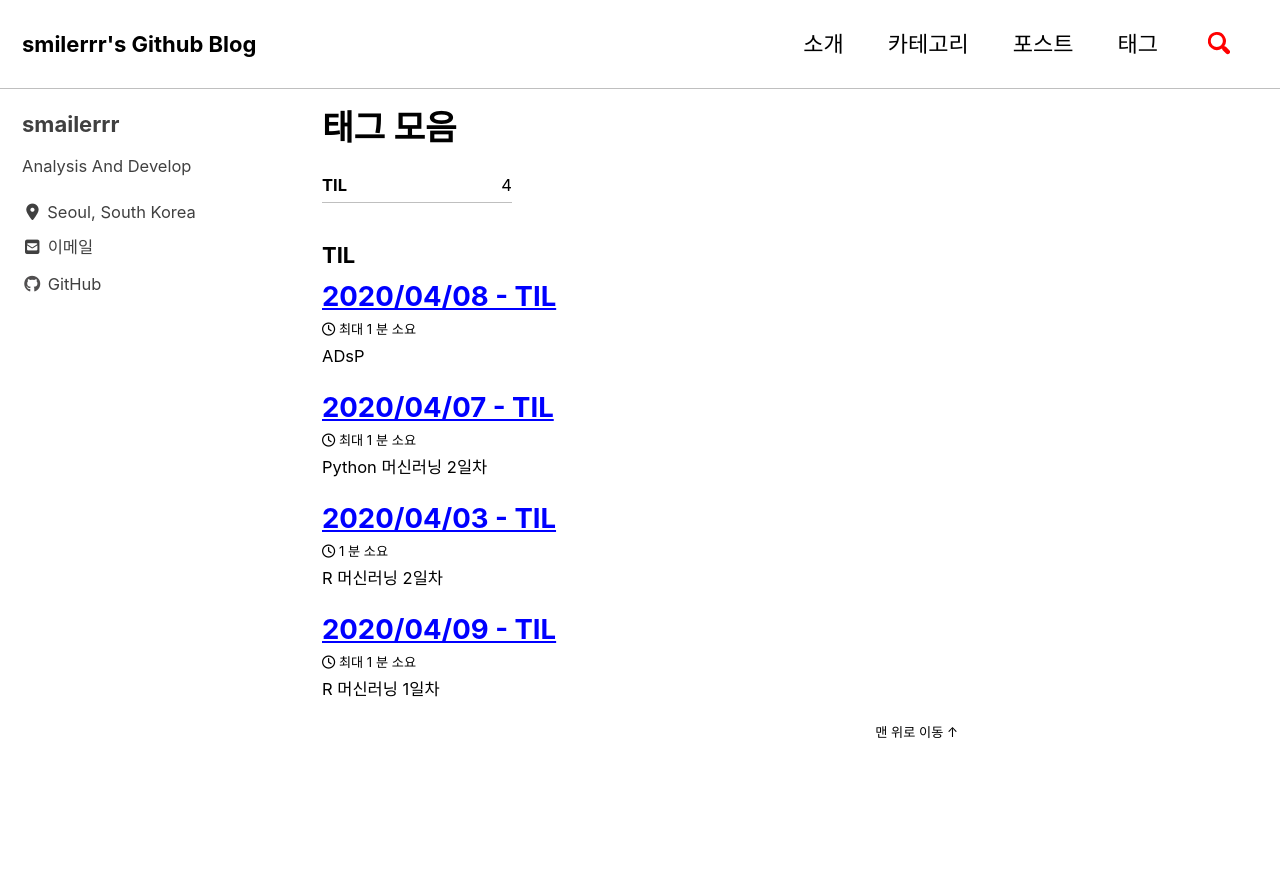
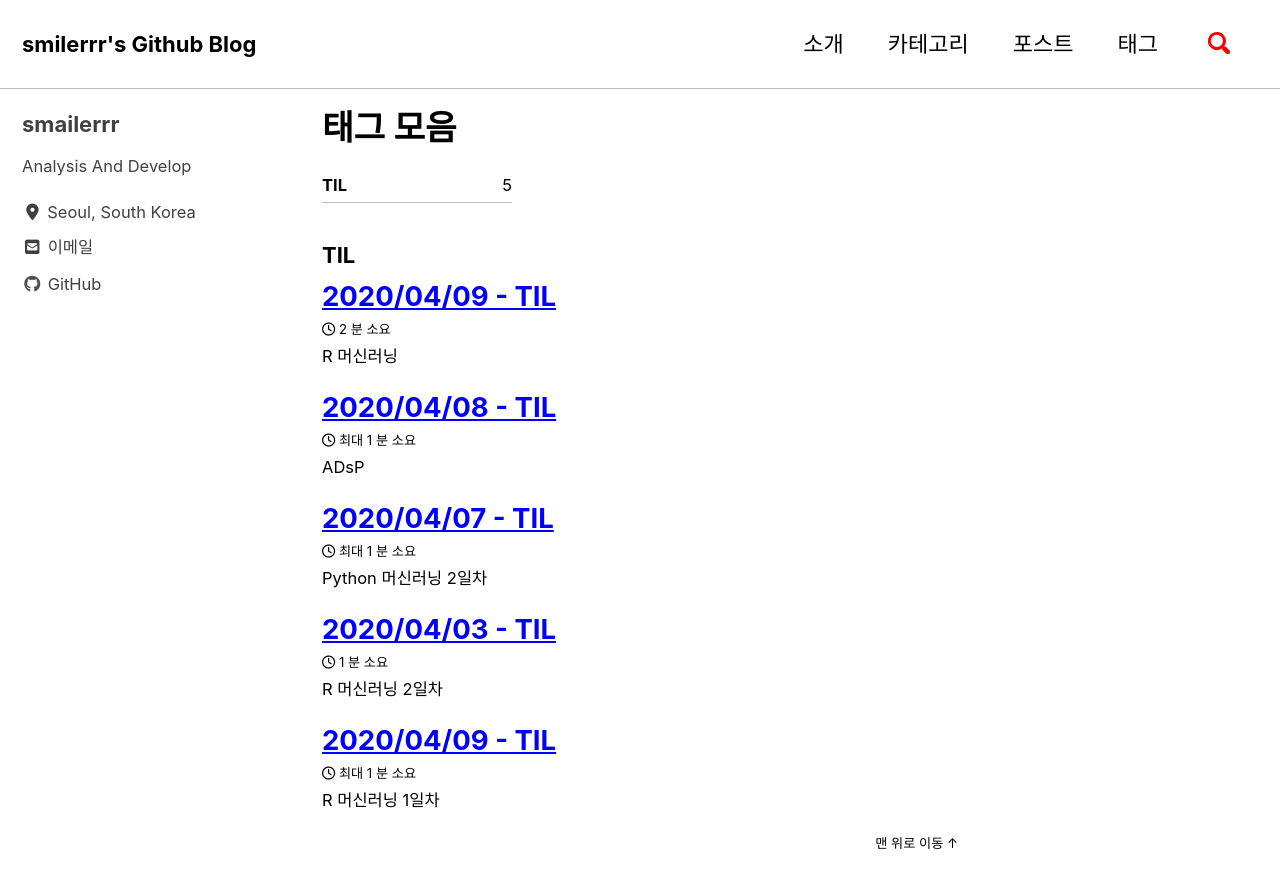
Before and after one commit to smilerrr/smilerrr.github.io, a Jekyll site: the page built from _pages/tag-archive.md, in a window 1280 px wide and 900 px high. Shown: the top 888 px of the window. Built offline with Jekyll 4.4.1, drawn with Linux system fonts in a browser that asks for light colours; cached includes are drawn as plain includes; nearby versions of some CDN libraries.

Commit message:
Update 2020-04-09-R.md

```diff
--- a/_posts/til/2020-04-09-R.md
+++ b/_posts/til/2020-04-09-R.md
@@ -1,3 +1,15 @@
+---
+title: "2020/04/09 - TIL"
+excerpt: "R 머신러닝"
+categories:
+   - TIL
+tags:
+   - TIL
+last_modified_at: 2020-04-09T01:00:00
+comments: true
+toc: true
+---
+
 R 머신러닝
 ====
 
```
